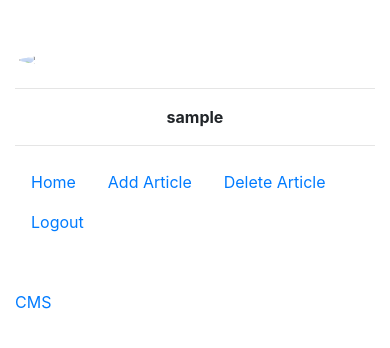
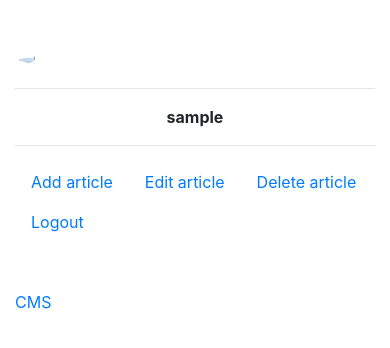
Before and after one commit to YYx00xZZ/Articles-CMS-Netit, a PHP site: page /admin in a window 390 px wide. Shown: the top 348 px of the page. Run offline with PHP 8.4, Linux system fonts and the light colour scheme; the visitor is signed in with stand-in values (Sample User, id 1); data that the repository does not hold is empty; some libraries are stand-ins or nearby versions.

Commit message:
Left col is include now
Left col is include now

```diff
--- a/admin/index.php
+++ b/admin/index.php
@@ -15,6 +15,7 @@ if (isset($_SESSION['logged_in'])) {
 
             <!-- Bootstrap CSS -->
             <link rel="stylesheet" href="../assets/css/bootstrap.min.css">
+            <link href="https://stackpath.bootstrapcdn.com/font-awesome/4.7.0/css/font-awesome.min.css" rel="stylesheet" integrity="sha384-wvfXpqpZZVQGK6TAh5PVlGOfQNHSoD2xbE+QkPxCAFlNEevoEH3Sl0sibVcOQVnN" crossorigin="anonymous">
         <!--        <link rel="stylesheet" href="../assets/css/style.css">-->
 
             <title>CMS</title>
@@ -22,30 +23,8 @@ if (isset($_SESSION['logged_in'])) {
         <body class="mt-5">
             <div class="container">
                 <div class="row">
-                    <div class="mb-5 col-xs-5 col-sm-5 col-md-3 col-lg-2">
-                        <img class="mx-auto d-block p-1 rounded-circle" src="https://via.placeholder.com/150" />
-                        <hr />
-                        <p class="text-center font-weight-bolder"><?php echo $_SESSION['logged_in_username']; ?></p>
-                        <hr />
-                        <ul class="nav flex-xs-row flex-sm-column flex-md-column flex-lg-column">
-                            <li class="nav-item">
-                                <a class="nav-link" href="index.php">Home</a>
-                            </li>
-                            <li class="nav-item">
-                                <a class="nav-link active" href="add.php">Add Article</a>
-                            </li>
-                            <li class="nav-item">
-                                <a class="nav-link" href="delete.php">Delete Article</a>
-                            </li>
-                            <li class="nav-item">
-                                <a class="nav-link" href="logout.php">Logout</a>
-                            </li>
 
-<!--                            <li class="nav-item">-->
-<!--                                <a class="nav-link disabled" href="#" tabindex="-1" aria-disabled="true">Disabled</a>-->
-<!--                            </li>-->
-                        </ul>
-                    </div>
+                    <?php include_once ('../includes/html/left-col.php'); ?>
 
                     <div class="col-xs-7 col-sm-7 col-md-9 col-lg-10">
                         <a href="index.php" id="logo">CMS</a>
--- /dev/null
+++ b/includes/html/left-col.php
@@ -0,0 +1,25 @@
+<div class="mb-5 col-xs-5 col-sm-5 col-md-3 col-lg-2">
+    <img class="mx-auto d-block p-1 rounded-circle" src="https://via.placeholder.com/150" />
+    <hr />
+    <p class="text-center font-weight-bolder">
+        <?php echo $_SESSION['logged_in_username']; ?>
+    </p>
+    <hr />
+    <ul class="nav flex-xs-row flex-sm-column flex-md-column flex-lg-column">
+<!--        <li class="nav-item">-->
+<!--            <a class="nav-link" href="index.php">Home</a>-->
+<!--        </li>-->
+        <li class="nav-item">
+            <a class="nav-link active" href="add.php">Add article</a>
+        </li>
+        <li class="nav-item">
+            <a class="nav-link" href="edit.php">Edit article</a>
+        </li>
+        <li class="nav-item">
+            <a class="nav-link" href="delete.php">Delete article</a>
+        </li>
+        <li class="nav-item">
+            <a class="nav-link" href="logout.php">Logout</a>
+        </li>
+    </ul>
+</div>
```
Also changed, not shown: admin/add.php (+1 -23 lines), admin/delete.php (+1 -23 lines).
